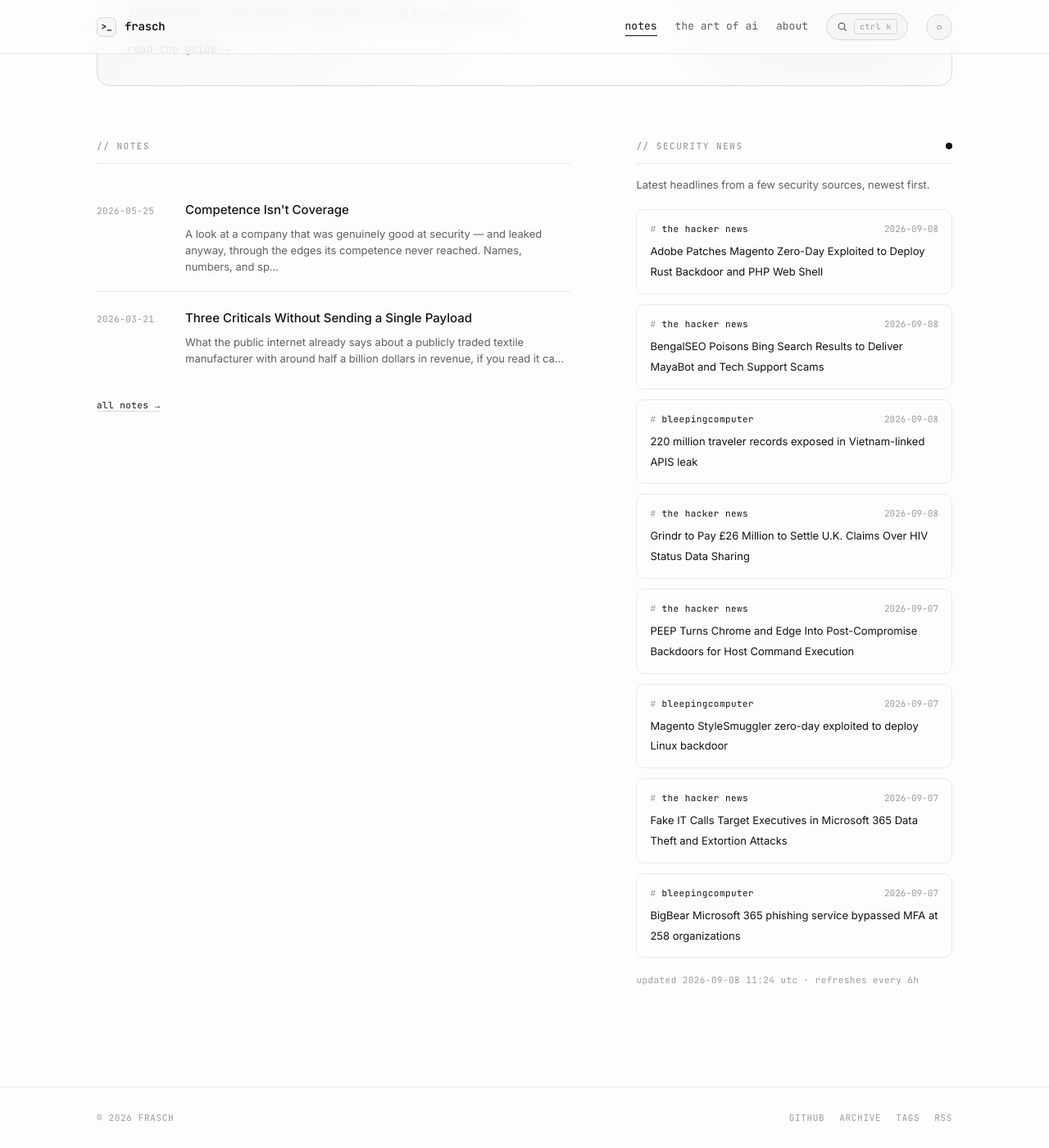
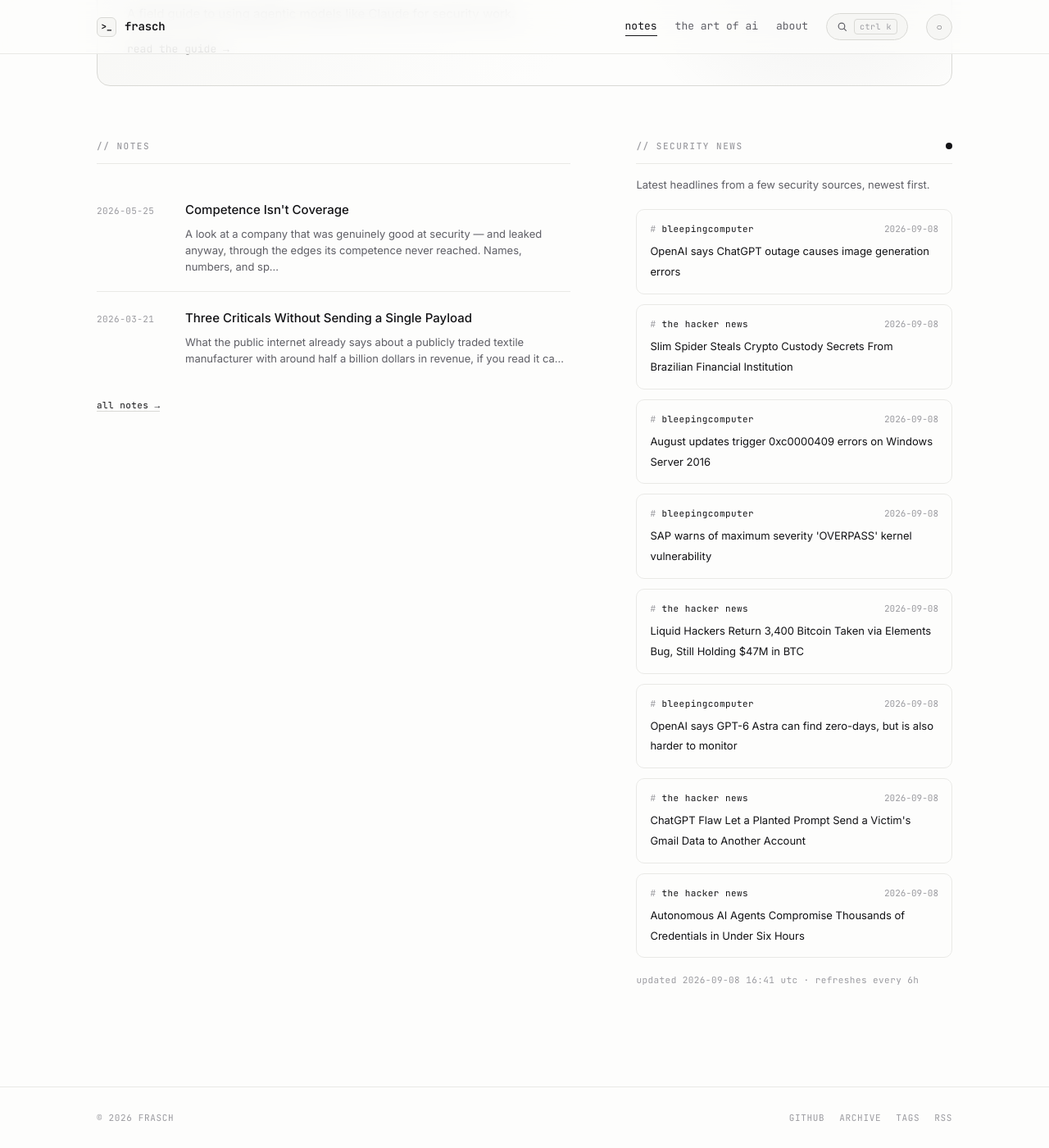
Before and after one commit to whoisfrasch/frasch, a Jekyll site: the page built from index.html, in a window 1280 px wide and 1400 px high, scrolled down 615 px. Shown: the whole window at 82% size. Built offline with Jekyll 4.4.1, drawn with Linux system fonts in a browser that asks for light colours.

Commit message:
Refresh security news feed

```diff
--- a/_data/news.json
+++ b/_data/news.json
@@ -1,53 +1,53 @@
 {
-  "updated": "2026-09-08T11:24:10Z",
+  "updated": "2026-09-08T16:41:10Z",
   "items": [
     {
-      "source": "the hacker news",
-      "title": "Adobe Patches Magento Zero-Day Exploited to Deploy Rust Backdoor and PHP Web Shell",
-      "link": "https://thehackernews.com/2026/09/adobe-patches-magento-zero-day.html",
-      "date": "2026-09-08T09:13:47Z"
+      "source": "bleepingcomputer",
+      "title": "OpenAI says ChatGPT outage causes image generation errors",
+      "link": "https://www.bleepingcomputer.com/news/technology/openai-says-chatgpt-outage-causes-image-generation-errors/",
+      "date": "2026-09-08T16:28:42Z"
     },
     {
       "source": "the hacker news",
-      "title": "BengalSEO Poisons Bing Search Results to Deliver MayaBot and Tech Support Scams",
-      "link": "https://thehackernews.com/2026/09/bengalseo-poisons-bing-search-results.html",
-      "date": "2026-09-08T08:43:51Z"
+      "title": "Slim Spider Steals Crypto Custody Secrets From Brazilian Financial Institution",
+      "link": "https://thehackernews.com/2026/09/slim-spider-steals-crypto-custody.html",
+      "date": "2026-09-08T16:20:23Z"
     },
     {
       "source": "bleepingcomputer",
-      "title": "220 million traveler records exposed in Vietnam-linked APIS leak",
-      "link": "https://www.bleepingcomputer.com/news/security/220-million-traveler-records-exposed-in-vietnam-linked-apis-leak/",
-      "date": "2026-09-08T07:35:50Z"
+      "title": "August updates trigger 0xc0000409 errors on Windows Server 2016",
+      "link": "https://www.bleepingcomputer.com/news/microsoft/august-updates-trigger-0xc0000409-errors-on-windows-server-2016/",
+      "date": "2026-09-08T15:22:33Z"
+    },
+    {
+      "source": "bleepingcomputer",
+      "title": "SAP warns of maximum severity 'OVERPASS' kernel vulnerability",
+      "link": "https://www.bleepingcomputer.com/news/security/sap-warns-of-maximum-severity-overpass-kernel-vulnerability/",
+      "date": "2026-09-08T14:55:20Z"
     },
     {
       "source": "the hacker news",
-      "title": "Grindr to Pay £26 Million to Settle U.K. Claims Over HIV Status Data Sharing",
-      "link": "https://thehackernews.com/2026/09/grindr-to-pay-26-million-to-settle-uk.html",
-      "date": "2026-09-08T07:00:43Z"
+      "title": "Liquid Hackers Return 3,400 Bitcoin Taken via Elements Bug, Still Holding $47M in BTC",
+      "link": "https://thehackernews.com/2026/09/liquid-hackers-return-3400-bitcoin.html",
+      "date": "2026-09-08T14:54:30Z"
+    },
+    {
+      "source": "bleepingcomputer",
+      "title": "OpenAI says GPT-6 Astra can find zero-days, but is also harder to monitor",
+      "link": "https://www.bleepingcomputer.com/news/artificial-intelligence/openai-says-gpt-6-astra-can-find-zero-days-but-is-also-harder-to-monitor/",
+      "date": "2026-09-08T14:40:32Z"
     },
     {
       "source": "the hacker news",
-      "title": "PEEP Turns Chrome and Edge Into Post-Compromise Backdoors for Host Command Execution",
-      "link": "https://thehackernews.com/2026/09/peep-turns-chrome-and-edge-into-post.html",
-      "date": "2026-09-07T18:12:09Z"
-    },
-    {
-      "source": "bleepingcomputer",
-      "title": "Magento StyleSmuggler zero-day exploited to deploy Linux backdoor",
-      "link": "https://www.bleepingcomputer.com/news/security/magento-stylesmuggler-zero-day-exploited-to-deploy-linux-backdoor/",
-      "date": "2026-09-07T16:50:29Z"
+      "title": "ChatGPT Flaw Let a Planted Prompt Send a Victim's Gmail Data to Another Account",
+      "link": "https://thehackernews.com/2026/09/chatgpt-flaw-let-planted-prompt-send.html",
+      "date": "2026-09-08T14:19:17Z"
     },
     {
       "source": "the hacker news",
-      "title": "Fake IT Calls Target Executives in Microsoft 365 Data Theft and Extortion Attacks",
-      "link": "https://thehackernews.com/2026/09/microsoft-365-attackers-use-help-desk.html",
-      "date": "2026-09-07T15:51:56Z"
-    },
-    {
-      "source": "bleepingcomputer",
-      "title": "BigBear Microsoft 365 phishing service bypassed MFA at 258 organizations",
-      "link": "https://www.bleepingcomputer.com/news/security/bigbear-microsoft-365-phishing-service-bypassed-mfa-at-258-organizations/",
-      "date": "2026-09-07T15:39:51Z"
+      "title": "Autonomous AI Agents Compromise Thousands of Credentials in Under Six Hours",
+      "link": "https://thehackernews.com/2026/09/autonomous-ai-agents-compromise.html",
+      "date": "2026-09-08T13:48:16Z"
     }
   ]
 }
```
